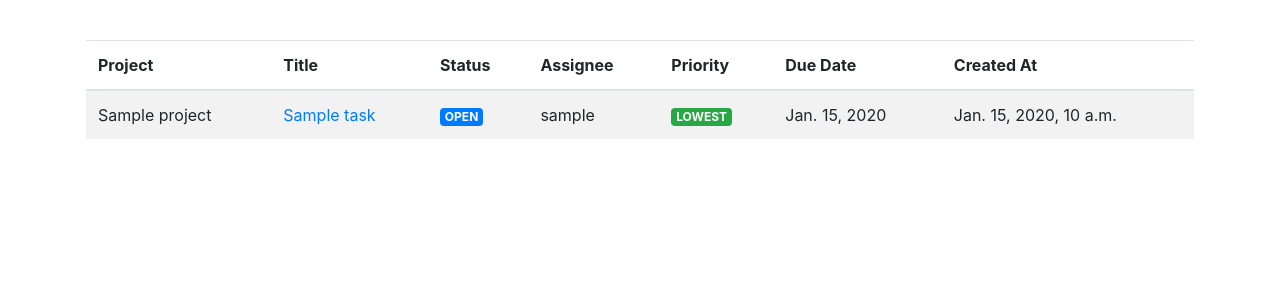
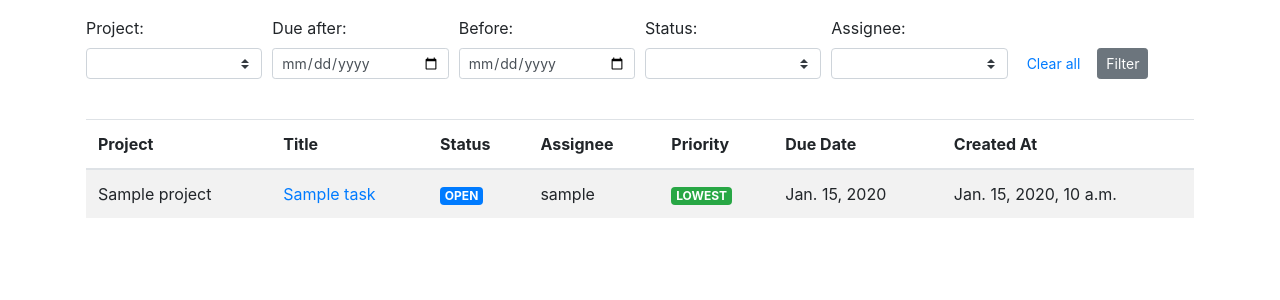
Before and after one commit to salomvary/minitask, a Django app: page / in a window 1280 px wide. Shown: the part 56-356 px from the top of the page. Run offline with Django 3.2, Linux system fonts and the light colour scheme; a user stored in the database is signed in; tables that the repository leaves empty hold one stand-in row (values such as "Sample post"); some libraries are stand-ins or nearby versions.

Commit message:
Add basic task filtering

```diff
--- /dev/null
+++ b/tasks/forms/task_filter_form.py
@@ -0,0 +1,49 @@
+from django import forms
+from django.utils.translation import gettext_lazy as _
+
+from tasks.models import Task
+
+
+class TaskFilterForm(forms.Form):
+    def __init__(self, *args, project_choices, assignee_choices, **kwargs):
+        super(TaskFilterForm, self).__init__(*args, **kwargs)
+        self.fields["project"].choices = [("", "")] + project_choices
+        self.fields["assignee"].choices = [("", "")] + assignee_choices
+
+    project = forms.TypedChoiceField(
+        label=_("Project"),
+        required=False,
+        empty_value=None,
+        widget=forms.Select(attrs={"class": "custom-select custom-select-sm"}),
+    )
+
+    due_date_after = forms.DateField(
+        label=_("Due after"),
+        required=False,
+        widget=forms.DateInput(
+            attrs={"class": "form-control form-control-sm", "type": "date"}
+        ),
+    )
+
+    due_date_before = forms.DateField(
+        label=_("Before"),
+        required=False,
+        widget=forms.DateInput(
+            attrs={"class": "form-control form-control-sm", "type": "date"}
+        ),
+    )
+
+    status = forms.TypedChoiceField(
+        label=_("Status"),
+        choices=[("", "")] + Task.STATUS_CHOICES,
+        required=False,
+        empty_value=None,
+        widget=forms.Select(attrs={"class": "custom-select custom-select-sm"}),
+    )
+
+    assignee = forms.TypedChoiceField(
+        label=_("Assignee"),
+        required=False,
+        empty_value=None,
+        widget=forms.Select(attrs={"class": "custom-select custom-select-sm"}),
+    )
--- a/tasks/models.py
+++ b/tasks/models.py
@@ -32,10 +32,34 @@ class TaskManager(models.Manager):
         end)
     """
 
-    def sorted_for_dashboard(self):
-        return self.extra(select={"status_order": self.CASE_SQL}).order_by(
+    def sorted_for_dashboard(
+        self,
+        project=None,
+        due_date_before=None,
+        due_date_after=None,
+        status=None,
+        assignee=None,
+    ):
+        query = self.extra(select={"status_order": self.CASE_SQL}).order_by(
             "-status_order", models.F("due_date").asc(nulls_last=True), "-priority"
         )
+
+        if project is not None:
+            query = query.filter(project=project)
+
+        if due_date_after is not None:
+            query = query.filter(due_date__gte=due_date_after)
+
+        if due_date_before is not None:
+            query = query.filter(due_date__lte=due_date_before)
+
+        if status is not None:
+            query = query.filter(status=status)
+
+        if assignee is not None:
+            query = query.filter(assignee=assignee)
+
+        return query
 
 
 class Task(models.Model):
--- a/tasks/templates/index.html
+++ b/tasks/templates/index.html
@@ -3,6 +3,8 @@
 {% load tasks_extras %}
 {% block title %}Home{% endblock %}
 {% block content %}
+
+{% include "task_filter_form.html" %}
 
 <table class="table table-striped my-4">
   <thead>
@@ -16,7 +18,7 @@
       <th scope="col">{% trans "created at"|title %}</th>
     </tr>
   </thead>
-  <tboby>
+  <tbody>
     {% for task in tasks %}
       <tr>
         <td>{{task.project}}</td>
@@ -35,4 +37,24 @@
   </tbody>
 </table>
 
+{% if not tasks %}
+{% if has_filter %}
+<div class="alert alert-primary" role="alert">
+  {% url 'index' as clear_link %}
+  {% blocktranslate %}
+    No tasks were found.
+    Try removing some filters or <a href="{{ clear_link }}">clear all</a> of them.
+  {% endblocktranslate %}
+</div>
+{% else %}
+<div class="alert alert-primary" role="alert">
+  {% url 'new' as new_task_link %}
+  {% blocktranslate %}
+    No tasks were found.
+    <a href="{{ new_task_link }}">Create one</a>!
+  {% endblocktranslate %}
+</div>
+{% endif %}
+{% endif %}
+
 {% endblock %}
--- /dev/null
+++ b/tasks/templates/task_filter_form.html
@@ -0,0 +1,40 @@
+{% load i18n %}
+
+<form action="{% url 'index' %}" class="form">
+    <div class="form-row">
+        <div class="form-group col-auto col-sm-4 col-lg">
+            {{ form.project.label_tag }}
+            {{ form.project }}
+        </div>
+
+        <div class="form-group col-auto col-sm-4 col-lg">
+            {{ form.due_date_after.label_tag }}
+            {{ form.due_date_after }}
+        </div>
+
+        <div class="form-group col-auto col-sm-4 col-lg">
+            {{ form.due_date_before.label_tag }}
+            {{ form.due_date_before }}
+        </div>
+
+        <div class="form-group col-auto col-sm-4 col-lg">
+            {{ form.status.label_tag }}
+            {{ form.status }}
+        </div>
+
+        <div class="form-group col-auto col-sm-4 col-lg">
+            {{ form.assignee.label_tag }}
+            {{ form.assignee }}
+        </div>
+
+        <div class="form-group col-auto col-sm-4 col-lg d-flex align-items-end">
+            <a href="{% url 'index' %}" class="btn btn-sm btn-link text-nowrap mr-2">
+                {% translate "Clear all" %}
+            </a>
+
+            <button class="btn btn-sm btn-secondary">
+                {% translate "Filter" %}
+            </button>
+        </div>
+    </div>
+</form>
--- a/tasks/views.py
+++ b/tasks/views.py
@@ -1,16 +1,43 @@
 from django.contrib.auth.decorators import login_required
+from django.contrib.auth.models import User
 from django.shortcuts import get_object_or_404, redirect, render
 from django.urls import reverse
 
 from .forms.new_task_form import NewTaskForm
 from .forms.note_form import NoteForm
-from .models import Task, Note
+from .forms.task_filter_form import TaskFilterForm
+from .models import Task, Note, Project
 
 
 @login_required
 def index(request):
-    tasks = Task.objects.sorted_for_dashboard().all()
-    return render(request, "index.html", {"user": request.user, "tasks": tasks})
+    project_choices = [(project.id, str(project)) for project in Project.objects.all()]
+    assignee_choices = [(user.id, str(user)) for user in User.objects.all()]
+    form = TaskFilterForm(
+        request.GET, project_choices=project_choices, assignee_choices=assignee_choices
+    )
+
+    # Warning: form.is_valid() has the side-effect of populating form.cleaned_data
+    form.is_valid()
+
+    tasks = Task.objects.sorted_for_dashboard(
+        project=form.cleaned_data.get("project"),
+        due_date_before=form.cleaned_data.get("due_date_before"),
+        due_date_after=form.cleaned_data.get("due_date_after"),
+        status=form.cleaned_data.get("status"),
+        assignee=form.cleaned_data.get("assignee"),
+    ).all()
+
+    has_filter = (
+        next((k for (k, v) in form.cleaned_data.items() if v is not None), None)
+        is not None
+    )
+
+    return render(
+        request,
+        "index.html",
+        {"user": request.user, "tasks": tasks, "form": form, "has_filter": has_filter},
+    )
 
 
 @login_required
```
Also changed, not shown: tasks/tests.py (+25 -0 lines), tasks/locale/hu/LC_MESSAGES/django.po, 2 other files.
